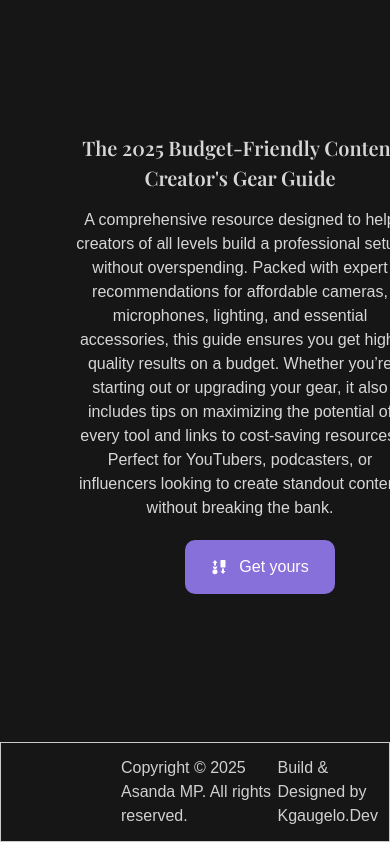
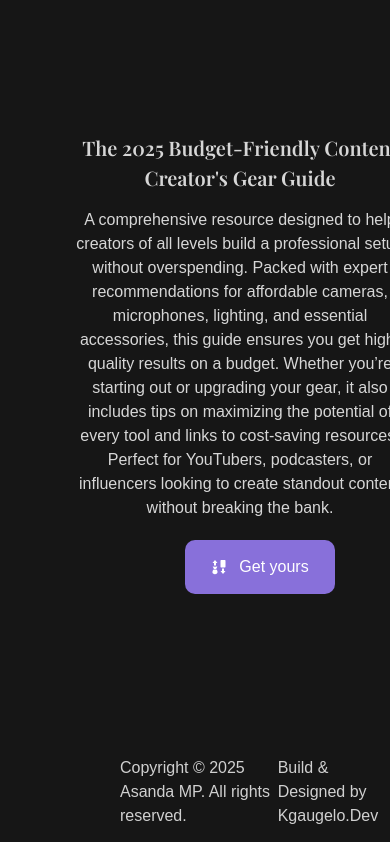
Before and after one commit to Roise-s/asanda, a React (Vite) app: page / in a window 390 px wide. Shown: the part 1002-1844 px from the top of the page. Built offline with nearby package versions, Linux system fonts and the light colour scheme; a web font is replaced by a local one.

Commit message:
updating Footer

```diff
--- a/src/pages/footer/foot.css
+++ b/src/pages/footer/foot.css
@@ -17,6 +17,7 @@
 @media (max-width: 600px) {
   .fooot {
     margin-top: 900px;
+    border: none;
   }
 }
 .fooot .coryrights:hover {
--- a/src/pages/footer/foot.scss
+++ b/src/pages/footer/foot.scss
@@ -4,6 +4,7 @@
     }
     @media (max-width: 600px) {
         margin-top: 900px;
+        border: none;
     }
     display: flex;
     justify-content: space-around;
```
Also changed, not shown: 1 other file (tests, documents, lock files or other folders).
